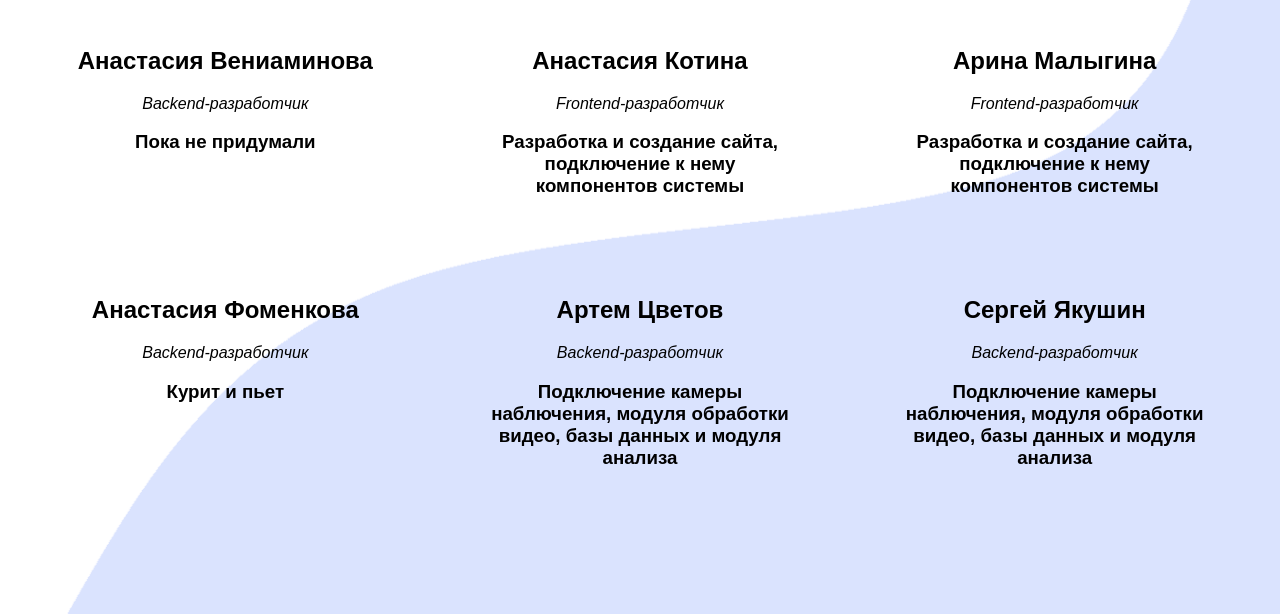
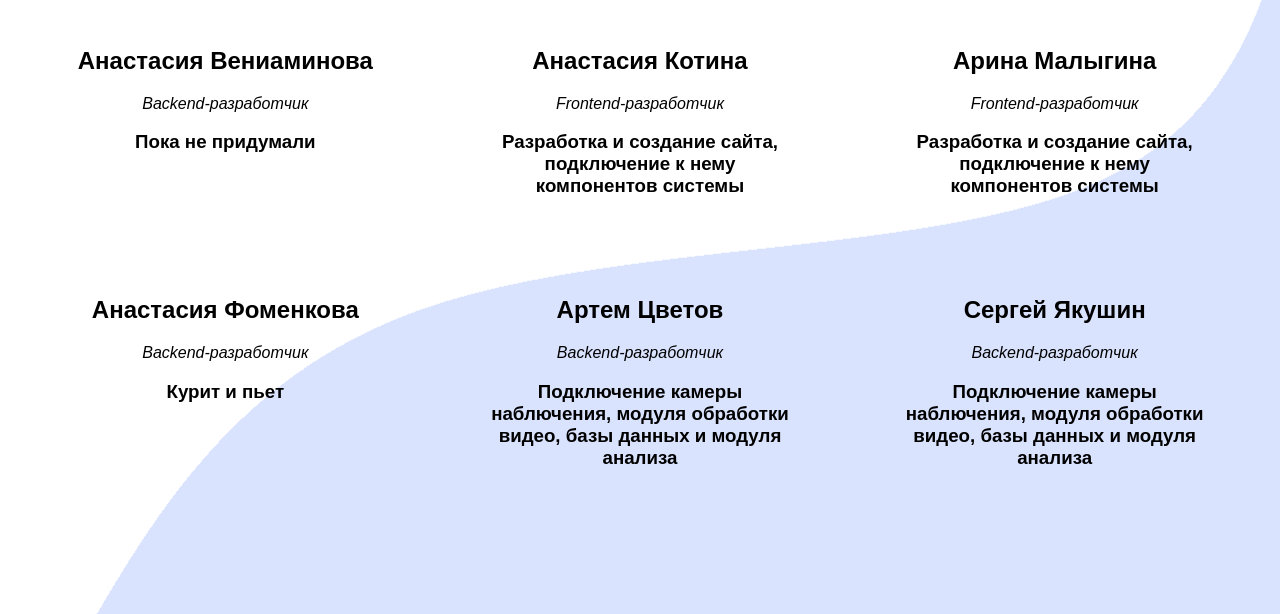
Before and after one commit to arinamalygina/nntu-practice, a plain HTML site: page about us.html in a window 1280 px wide. Shown: the part 186-800 px from the top of the page. Drawn offline with Linux system fonts and the light colour scheme.

Commit message:
use relative path

```diff
--- a/about us.html
+++ b/about us.html
@@ -24,17 +24,10 @@
     h1 {
       text-align: center;
     }
-
-    body {
-      background-image: url("https://github.com/arinamalygina/nntu-practice/blob/master/about us.png");
-      background-repeat: no-repeat;
-      background-size: cover;
-      background-attachment: fixed;
-    }
-
   </style>
  </head>
  <body>
+<body background="about us.png">
  <header>
   <button>
    <div class="transparent-button">
```
Also changed, not shown: tasks.html (+1 -1 lines).
